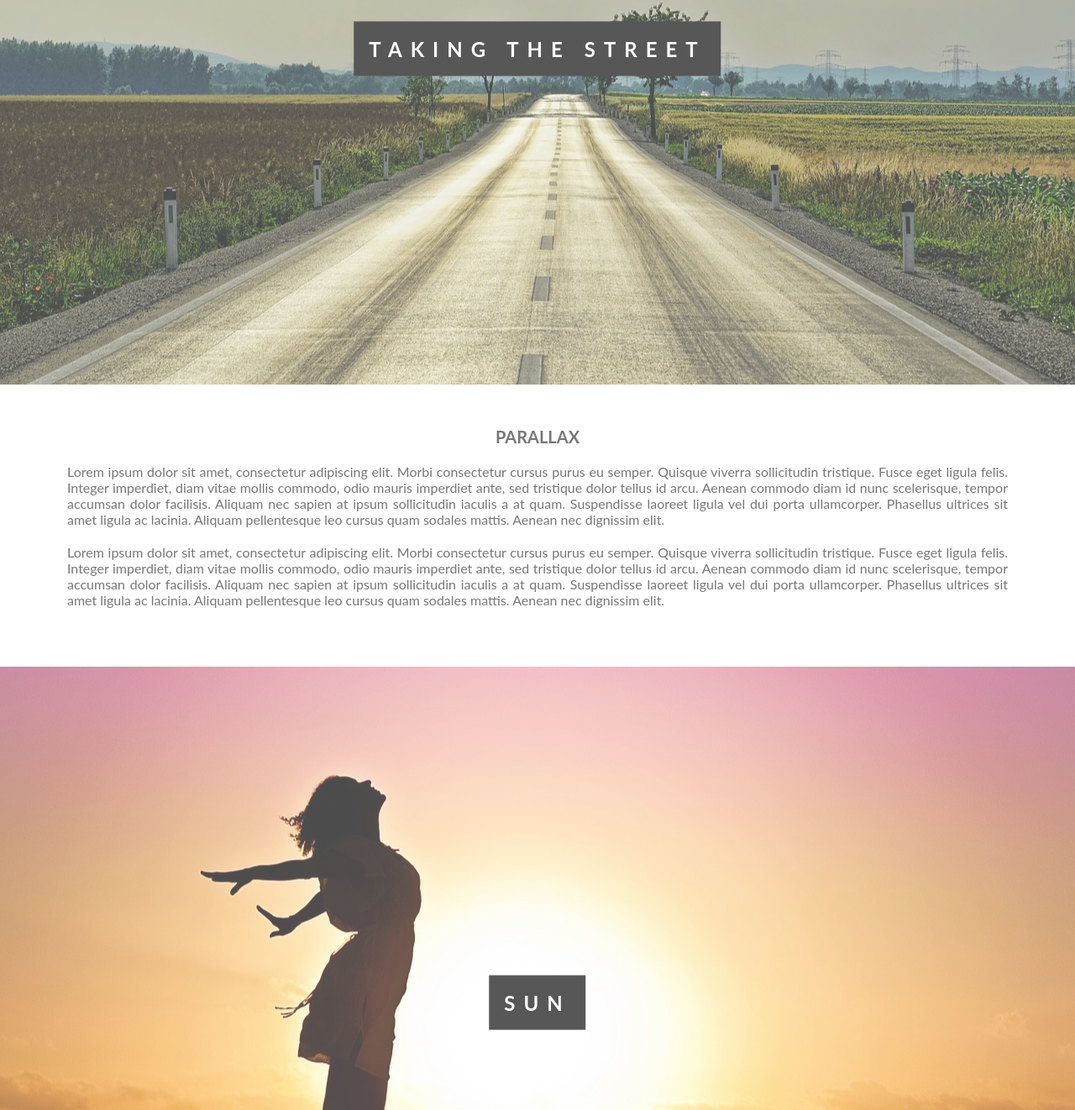
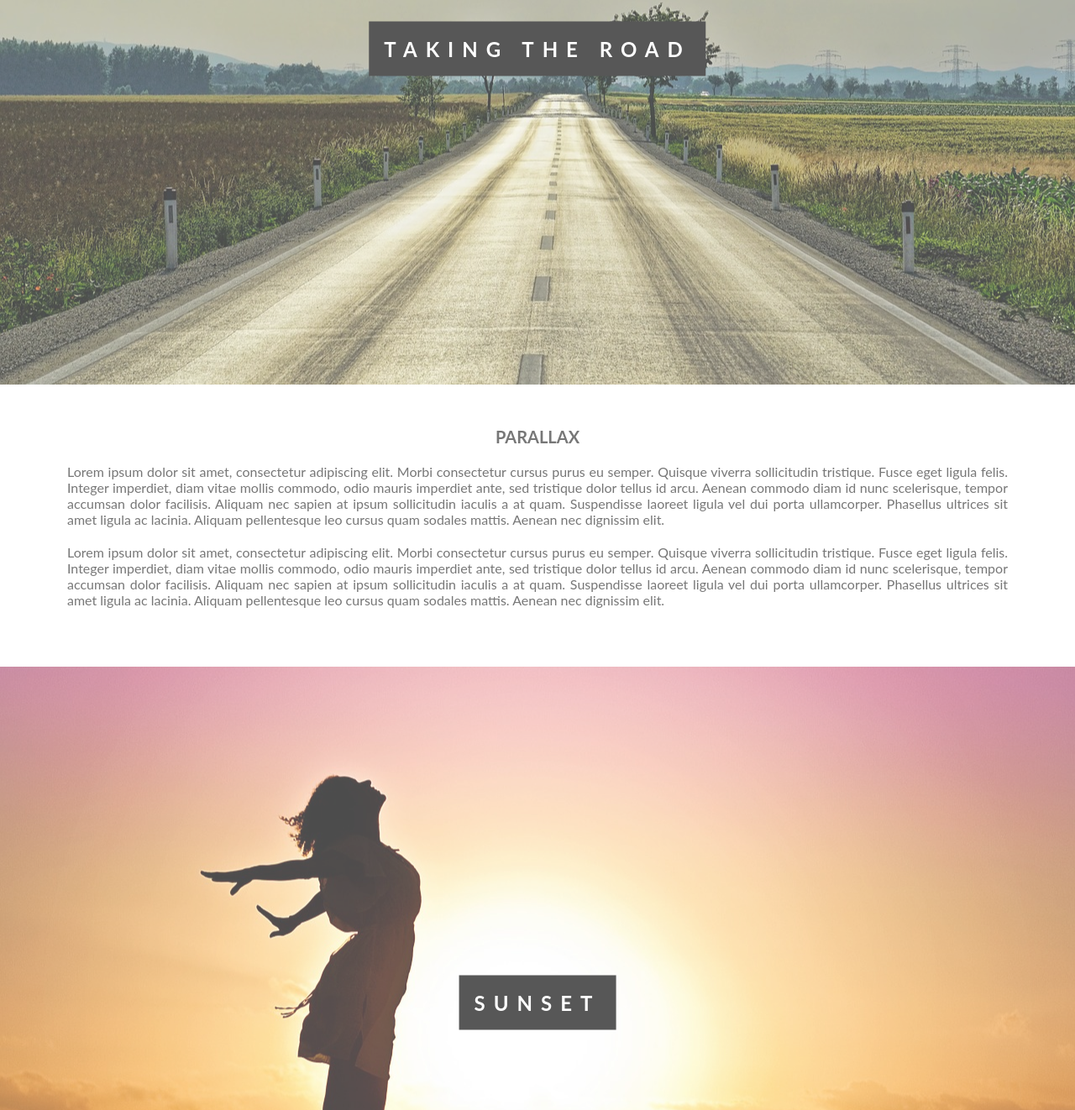
Before and after one commit to linusmanuel/parallax, a website: page index.html in a window 1280 px wide. Shown: the part 1478-2800 px from the top of the page at 84% size. Drawn offline with Linux system fonts and the light colour scheme.

Commit message:
Added some titles

```diff
--- a/index.html
+++ b/index.html
@@ -19,7 +19,7 @@
 
     <main>
       <section class="section-ballon">
-        <h1 class="heading-primary">passeio de balões</h1>
+        <h1 class="heading-primary">balloon ride</h1>
       </section>
 
       <div class="separator">
@@ -43,7 +43,7 @@
       </div>
 
       <section class="section-street">
-        <h1 class="heading-primary">Taking the street</h1>
+        <h1 class="heading-primary">Taking the road</h1>
       </section>
 
       <div class="separator">
@@ -67,7 +67,7 @@
       </div>
 
       <section class="section-sun">
-        <h1 class="heading-primary">sun</h1>
+        <h1 class="heading-primary">sunset</h1>
 
       </section>
 
```
